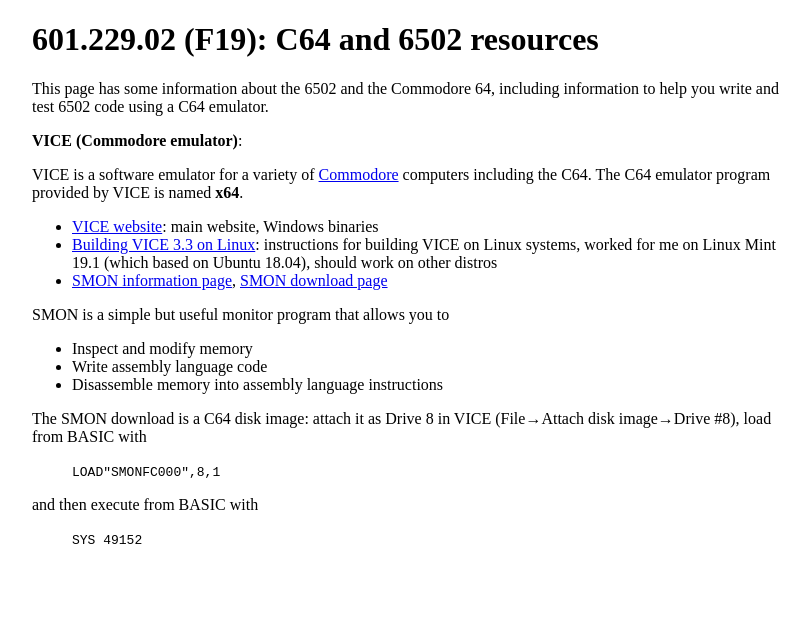
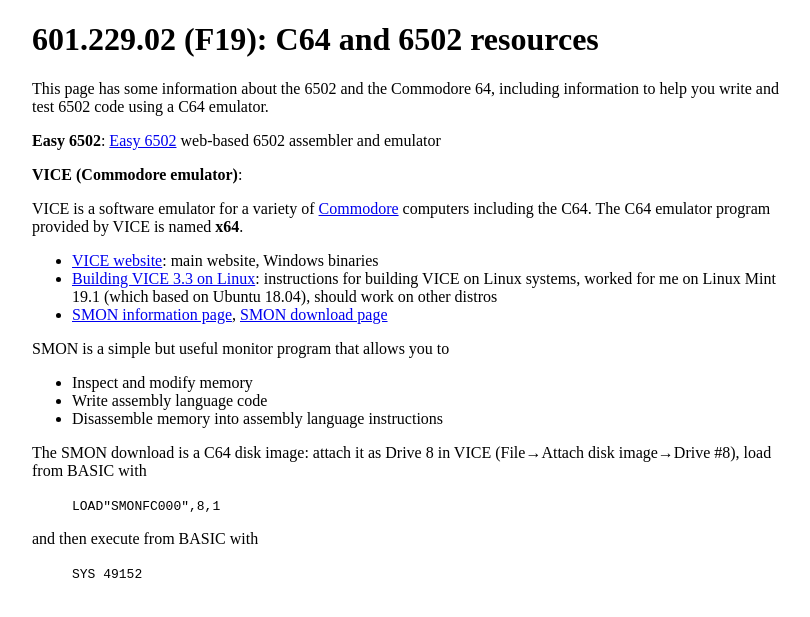
Before and after one commit to jhucsf/fall2019, a Jekyll site: the page built from c64.md, in a window 1280 px wide. Shown: the top 617 px of the page, without its empty margins (224-1034 px from the left). Built offline with Jekyll 4.4.1, drawn with Linux system fonts in a browser that asks for light colours.

Commit message:
add link to Easy 6502

```diff
--- a/c64.md
+++ b/c64.md
@@ -4,6 +4,8 @@
 ---
 
 This page has some information about the 6502 and the Commodore 64, including information to help you write and test 6502 code using a C64 emulator.
+
+**Easy 6502**: [Easy 6502](https://skilldrick.github.io/easy6502/) web-based 6502 assembler and emulator
 
 **VICE (Commodore emulator)**:
 
```
